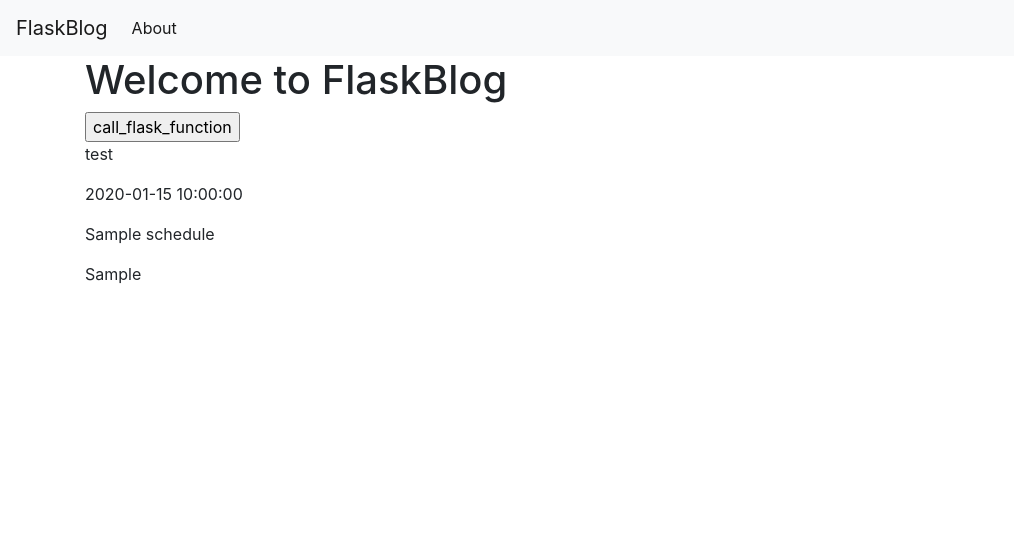
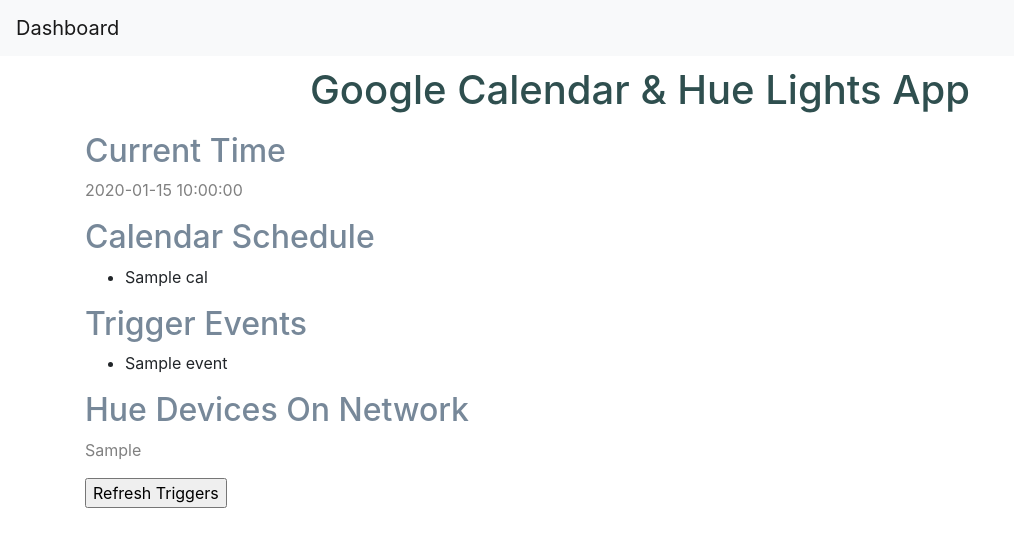
Before and after one commit to kurt213/calendar-to-hue, a Flask app: template flask_app/templates/index.html in a window 1280 px wide. Shown: the top 547 px of the page, without its empty margins (0-1014 px from the left). Run offline with Flask 2, Linux system fonts and the light colour scheme; the template is opened without the code that fills it: most values are stand-ins (such as "Sample title", 1, 10 or a date in 2020); some libraries are stand-ins or nearby versions.

Commit message:
multiple fixes and changes

```diff
--- a/connector/access/secrets_template.py
+++ b/connector/access/secrets_template.py
@@ -1,2 +1,4 @@
-hue_user = ''
-hue_ip = ''
+# hue_app_key may also be known as ''
+
+hue_app_key = ''
+flask_secret_key = ''
--- a/connector/pipelines/gcalendar.py
+++ b/connector/pipelines/gcalendar.py
@@ -6,12 +6,14 @@
 from datetime import datetime, timedelta
 import pickle
 import os.path
+from os.path import exists
 import inspect
+import json
 from googleapiclient.discovery import build
 from google_auth_oauthlib.flow import InstalledAppFlow
 from google.auth.transport.requests import Request
 
-from connector.access import secrets
+from connector.access import flask_secret_key
 
 # If modifying these scopes, delete the file token.pickle.
 SCOPES = ['https://www.googleapis.com/auth/calendar.readonly']
@@ -21,8 +23,15 @@
 
     def __init__(self):
 
+        if exists('connector/access/credentials.json'):
+
+            with open('connector/access/credentials.json', 'r') as f:
+                json_output = json.load(f)
+            f.close()
+
+
         access_name = 'credentials.json'
-        access_path = os.path.dirname(inspect.getfile(secrets))
+        access_path = os.path.dirname(inspect.getfile(flask_secret_key))
         access_json = os.path.join(access_path, access_name)
 
         creds = None
@@ -30,8 +39,8 @@
         # The file token.pickle stores the user's access and refresh tokens, and is
         # created automatically when the authorization flow completes for the first
         # time.
-        if os.path.exists('token.pickle'):
-            with open('token.pickle', 'rb') as token:
+        if os.path.exists('connector/access/token.pickle'):
+            with open('connector/access/token.pickle', 'rb') as token:
                 creds = pickle.load(token)
         # If there are no (valid) credentials available, let the user log in.
         if not creds or not creds.valid:
@@ -42,7 +51,7 @@
                     access_json, SCOPES)
                 creds = flow.run_local_server(port=0)
             # Save the credentials for the next run
-            with open('token.pickle', 'wb') as token:
+            with open('connector/access/token.pickle', 'wb') as token:
                 pickle.dump(creds, token)
 
         self.service = build('calendar', 'v3', credentials=creds)
--- a/flask_app/app.py
+++ b/flask_app/app.py
@@ -1,9 +1,11 @@
-from flask import Flask, render_template, request, jsonify
+from flask import Flask, render_template, request, jsonify, session
 import datetime
 
 from connector.pipelines import gcalendar, hue, schedule_jobs
+from connector.access import flask_secret_key
 
 app = Flask(__name__)
+app.secret_key = flask_secret_key.get_key()
 
 @app.route('/')
 def index():
@@ -14,16 +16,24 @@
     calendar_schedule = get_calendar_schedule(html_flag)
     hue_devices = get_hue_status(html_flag)
 
+    if 'event_schedule' not in session:
+        session['event_schedule'] = get_event_schedule(html_flag, calendar_schedule)
+
     return render_template(
         'index.html',
         current_time=current_time,
-        schedule=calendar_schedule,
+        calendar_schedule=calendar_schedule,
+        event_schedule=session['event_schedule'],
         hue_devices=hue_devices)
 
 @app.route('/calendar', methods=['GET'])
 def get_calendar_schedule(html_flag=False):
-    google_calendar = gcalendar.CalendarAccess()
-    events = google_calendar.get_today_events()
+    try:
+        google_calendar = gcalendar.CalendarAccess()
+        events = google_calendar.get_today_events()
+    except:
+        events = ""
+
     if html_flag:
         return events
     else:
@@ -31,12 +41,30 @@
 
 @app.route('/hue/devices', methods=['GET'])
 def get_hue_status(html_flag=False):
-    hue_access = hue.HueAccess()
-    hue_devices = hue.HueControl(hue_access.bridge_ip)
-    if html_flag:
-        return hue_devices.get_device_lists()
-    else:
-        return jsonify(hue_devices.get_device_lists())
+    try:
+        hue_access = hue.HueAccess()
+        hue_control = hue.HueControl(hue_access.bridge_ip)
+
+        if not hue_control.get_devices_response:
+            return hue_control.get_devices_response
+        else:
+            if html_flag:
+                return hue_control.get_device_lists()
+            else:
+                return jsonify(hue_control.get_device_lists())
+    except:
+        return ""
+
+@app.route('/schedule', methods=['GET'])
+def get_event_schedule(html_flag=False, gcalendar_events=False):
+    def test_event():
+        print('hello - this is your scheduled event')
+
+    sched = schedule_jobs.Schedule(gcalendar_events)
+    sched.add_start_events(test_event)
+    sched.start_scheduler()
+
+    return sched.current_jobs()
 
 if __name__ == "__main__":
     app.run('127.0.0.1', port=5001, debug=True)
--- a/flask_app/static/css/style.css
+++ b/flask_app/static/css/style.css
@@ -4,6 +4,10 @@
     padding: 10px;
 }
 
+h2 {
+    color: lightslategray;
+}
+
 p {
-    color: grey
+    color: grey;
 }
--- a/flask_app/templates/base.html
+++ b/flask_app/templates/base.html
@@ -7,12 +7,13 @@
 
     <!-- Bootstrap CSS -->
     <link rel="stylesheet" href="https://stackpath.bootstrapcdn.com/bootstrap/4.3.1/css/bootstrap.min.css" integrity="sha384-ggOyR0iXCbMQv3Xipma34MD+dH/1fQ784/j6cY/iJTQUOhcWr7x9JvoRxT2MZw1T" crossorigin="anonymous">
-
+    <link rel="stylesheet" href="static/css/style.css">
     <title>{% block title %} {% endblock %}</title>
   </head>
   <body>
     <nav class="navbar navbar-expand-md navbar-light bg-light">
-        <a class="navbar-brand" href="{{ url_for('index')}}">FlaskBlog</a>
+        <a class="navbar-brand" href="{{ url_for('index')}}">Dashboard</a>
+        <!--
         <button class="navbar-toggler" type="button" data-toggle="collapse" data-target="#navbarNav" aria-controls="navbarNav" aria-expanded="false" aria-label="Toggle navigation">
             <span class="navbar-toggler-icon"></span>
         </button>
@@ -23,6 +24,7 @@
             </li>
             </ul>
         </div>
+        -->
     </nav>
     <div class="container">
         {% block content %} {% endblock %}
--- a/flask_app/templates/index.html
+++ b/flask_app/templates/index.html
@@ -1,12 +1,36 @@
 {% extends 'base.html' %}
 
 {% block content %}
-    <h1>{% block title %} Welcome to FlaskBlog {% endblock %}</h1>
-    <a href="/refresh_calendar">
-        <input type="button" value="call_flask_function">
+    <h1>{% block title %} Google Calendar & Hue Lights App {% endblock %}</h1>
+    <h2>Current Time</h2>
+    <p>{{ current_time }}</p>
+    <h2>Calendar Schedule</h2>
+    {% if calendar_schedule %}
+    <ul>
+        {% for cal in calendar_schedule %}
+          <li>{{ cal }}</li>
+        {% endfor %}
+    </ul>
+    {% else %}
+    <p>No events found in calendar</p>
+    {% endif %}
+    <h2>Trigger Events</h2>
+    {% if event_schedule %}
+    <ul>
+        {% for event in event_schedule %}
+            <li>{{ event }}</li>
+        {% endfor %}
+    </ul>
+    {% else %}
+    <p>No trigger events</p>
+    {% endif %}
+    <h2>Hue Devices On Network</h2>
+    {% if hue_devices %}
+    <p>{{ hue_devices }}</p>
+    {% else %}
+    <p>No Hue devices found on network</p>
+    {% endif %}
+    <a href="/">
+        <input type="button" value="Refresh Triggers">
     </a>
-    <p>test</p>
-    <p>{{ current_time }}</p>
-    <p>{{ schedule }}</p>
-    <p>{{ hue_devices }}</p>
 {% endblock %}
```
Also changed, not shown: connector/access/flask_secret_key.py (added, +21 -0 lines), connector/pipelines/hue.py (+42 -30 lines), connector/pipelines/schedule_jobs.py (+24 -8 lines), main.py (+4 -15 lines), README.md, compose.yaml (added), 1 other file.
